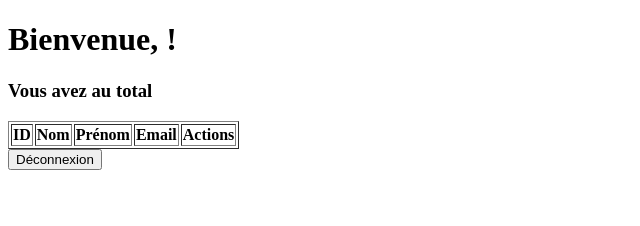
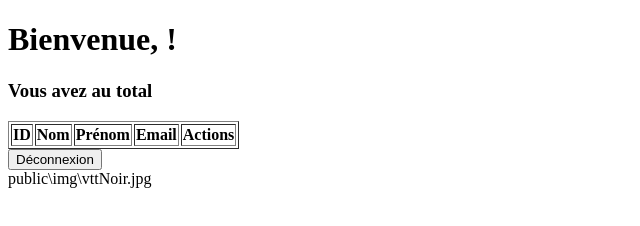
Before and after one commit to NassimDevNum/VeloMax, a website: page public/bienvenueAdmin.html in a window 1280 px wide. Shown: the whole page, without its empty margins (0-640 px from the left). Drawn offline with nearby package versions, Linux system fonts and the light colour scheme; no server answers.

Commit message:
add img & edit table

```diff
--- a/public/bienvenueAdmin.html
+++ b/public/bienvenueAdmin.html
@@ -183,3 +183,5 @@ function cancelEdit(id, nom, prenom, email) {
     </script>
 </body>
 </html>
+
+public\img\vttNoir.jpg
```
Also changed, not shown: public/img/bmxFluor.jpg (added), public/img/bmxRouge.jpg (added), public/img/classiqueBlan.jpg (added), public/img/classiqueCian.jpg (added), public/img/classiqueNoir.jpg (added), public/img/classiqueOrange.jpg (added), public/img/courseNoir.jpg (added), public/img/courseOrange.jpg (added), public/img/courseRouge.jpg (added), public/img/courseVert.jpg (added), public/img/vttBleu.jpg (added), public/img/vttJaune.jpg (added), public/img/vttNoir.jpg (added), public/img/vttRouge.jpg (added).
